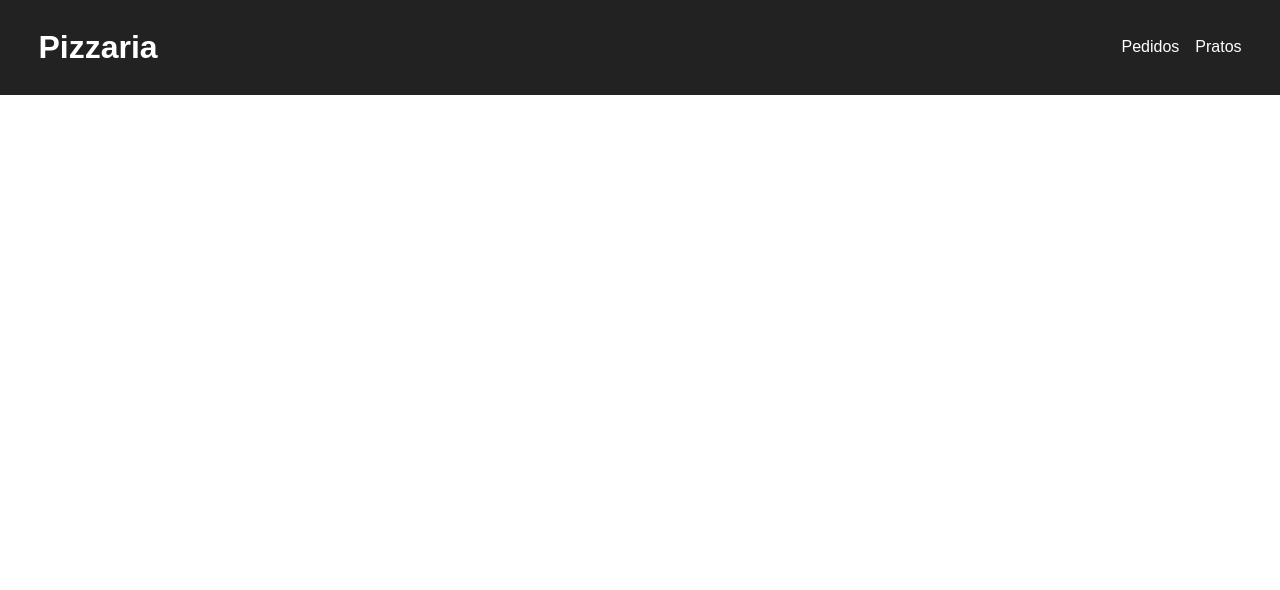
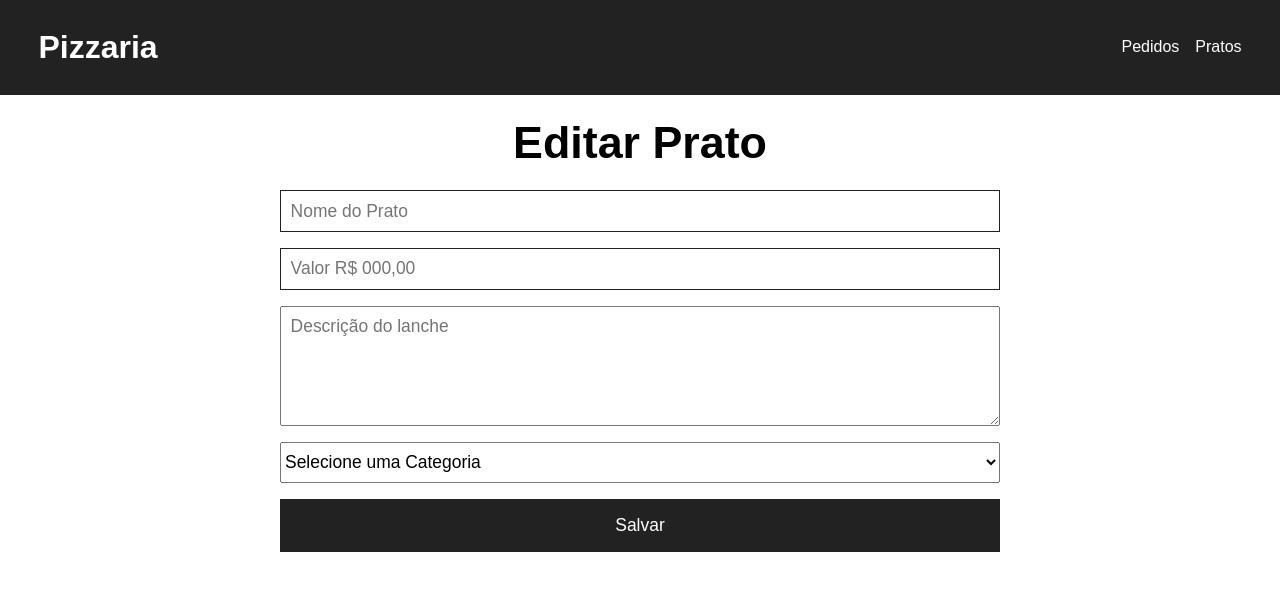
Before and after one commit to Pedro-Rocha-Araujo/caixa-pizzaria, a React (Create React App) app in the folder frontend/: page /editar-prato/1 in a window 1280 px wide. Shown: the top 590 px of the page. Built offline with nearby package versions, Linux system fonts and the light colour scheme; no server answers.

Commit message:
Adicionei a página de editar prato

```diff
--- a/frontend/src/components/elements/card/CardPrato.js
+++ b/frontend/src/components/elements/card/CardPrato.js
@@ -1,14 +1,35 @@
 import "./card.css"
 import { useState, useEffect } from "react"
+import { useNavigate } from "react-router-dom"
+import { toast } from "react-toastify"
 import axios from "axios"
 
 function CardPrato({ prato, setPrato }) {
   const [pratoCard, setPratoCard] = useState(prato)
-  console.log(pratoCard)
+  const navigate = useNavigate()
+
+
+  async function deletarPrato() {
+    try {
+      const response = await axios.delete("http://localhost:4000/delete-prato/"+pratoCard.id)
+      toast.success("Prato deletado com sucesso!")
+      setPrato(null)
+      navigate(0)
+    } catch {
+      toast.error("Erro ao deletar prato!")
+    }
+  }
+
+  async function editarPrato(id) {
+    navigate("/editar-prato/"+id)
+  }
 
   return (
     <div className="background">
       <div className="card">
+
+        <i onClick={deletarPrato} className="fa-solid fa-trash flutuante"></i>
+
         <h3>{pratoCard.nome} {pratoCard.tamanho && (`- ${pratoCard.tamanho}`)}</h3>
 
         <div className="infos">
@@ -20,7 +41,7 @@ function CardPrato({ prato, setPrato }) {
 
         <div className="botoes">
           <button className="delete" onClick={()=>setPrato(null)}>Fechar</button>
-          <button className="edit" onClick={()=>setPrato(null)}>Editar</button>
+          <button className="edit" onClick={()=>editarPrato(prato.id)}>Editar</button>
         </div>
 
       </div>
--- a/frontend/src/components/elements/card/card.css
+++ b/frontend/src/components/elements/card/card.css
@@ -12,6 +12,7 @@ div.background {
 }
 
 div.card {
+  position: relative;
   display: flex;
   flex-direction: column;
   gap: 0.6rem;
@@ -56,3 +57,10 @@ div.card button.edit {
   background-color: rgb(40, 79, 255);
   margin-left: 0.4rem;
 }
+
+i.flutuante {
+  position: absolute;
+  top: 1rem;
+  right: 1rem;
+  cursor: pointer;
+}
--- /dev/null
+++ b/frontend/src/components/formularios/EditarPrato.js
@@ -0,0 +1,87 @@
+import { useState, useEffect } from "react"
+import { useParams, useNavigate } from "react-router-dom"
+import axios from "axios"
+import { toast } from "react-toastify"
+import "./formularios.css"
+
+function EditarPrato() {
+  const [nome, setNome] = useState("")
+  const [categoria, setCategoria] = useState("")
+  const [descricao, setDescricao] = useState("")
+  const [tamanho, setTamanho] = useState("")
+  const [valor, setValor] = useState("")
+
+  const { id } = useParams()
+  const navigate = useNavigate()
+
+  useEffect(()=>{
+    async function getPrato() {
+      const response = await axios.get("http://localhost:4000/prato/"+id)
+      console.log(response.data)
+      setNome(response.data.nome)
+      setCategoria(response.data.categoria)
+      setDescricao(response.data.descricao)
+      setTamanho(response.data.tamanho)
+      setValor(response.data.preco)
+    }
+    getPrato()
+  }, [id])
+
+  async function salvarEdicao(e) {
+    e.preventDefault()
+    try {
+      const response = await axios.put("http://localhost:4000/put-prato/"+id, {
+        nome: nome,
+        categoria: categoria,
+        descricao: descricao,
+        preco: valor,
+        tamanho: tamanho
+      })
+      navigate("/pratos")
+      toast.success("Edição salva!")
+    } catch {
+      toast.error("Erro ao editar")
+    }
+  }
+
+  return (
+    <section>
+      <h2>Editar Prato</h2>
+      <form onSubmit={salvarEdicao} className="cadastro">
+        <input type="text" placeholder="Nome do Prato" required
+          value={nome} onChange={(e)=>setNome(e.target.value)}
+        />
+
+        <input type="number" placeholder="Valor R$ 000,00" required
+          value={valor} onChange={(e)=>setValor(e.target.value)}
+        />
+
+        <textarea required value={descricao} placeholder="Descrição do lanche"
+          onChange={(e)=>setDescricao(e.target.value)}>
+        </textarea>
+
+          <select required value={categoria} name="categoria" onChange={(e)=>setCategoria(e.target.value)} >
+            <option value="" disabled selected hidden >Selecione uma Categoria</option>
+            <option value="Lanche">Lanche</option>
+            <option value="Bebida">Bebida</option>
+            <option value="Sobremesa">Sobremesa</option>
+          </select>
+
+        { categoria == "Lanche" ? (
+          <select required value={tamanho} name="tamanho" onChange={(e)=>setTamanho(e.target.value)}>
+            <option value="" disabled selected hidden >Selecione um Tamanho</option>
+            <option value="P">P</option>
+            <option value="M">M</option>
+            <option value="G">G</option>
+            <option value="GG">GG</option>
+          </select>
+        ): <></>}
+
+
+        <button>Salvar</button>
+      </form>
+    </section>
+  )
+}
+
+export default EditarPrato
--- a/frontend/src/routes.js
+++ b/frontend/src/routes.js
@@ -5,6 +5,7 @@ import Login from "./components/usuarios/Login"
 import Cadastro from "./components/usuarios/Cadastro"
 import NovoPrato from "./components/formularios/NovoPrato"
 import NovoPedido from "./components/formularios/NovoPedido"
+import EditarPrato from "./components/formularios/EditarPrato"
 
 function RouterApp() {
   return (
@@ -15,6 +16,7 @@ function RouterApp() {
       <Route path="/cadastro" element={ <Cadastro /> } />
       <Route path="/pratos/novo-prato" element={ <NovoPrato /> } />
       <Route path="/novo-pedido" element={ <NovoPedido /> } />
+      <Route path="/editar-prato/:id" element={ <EditarPrato /> } />
     </Routes>
   )
 }
```
